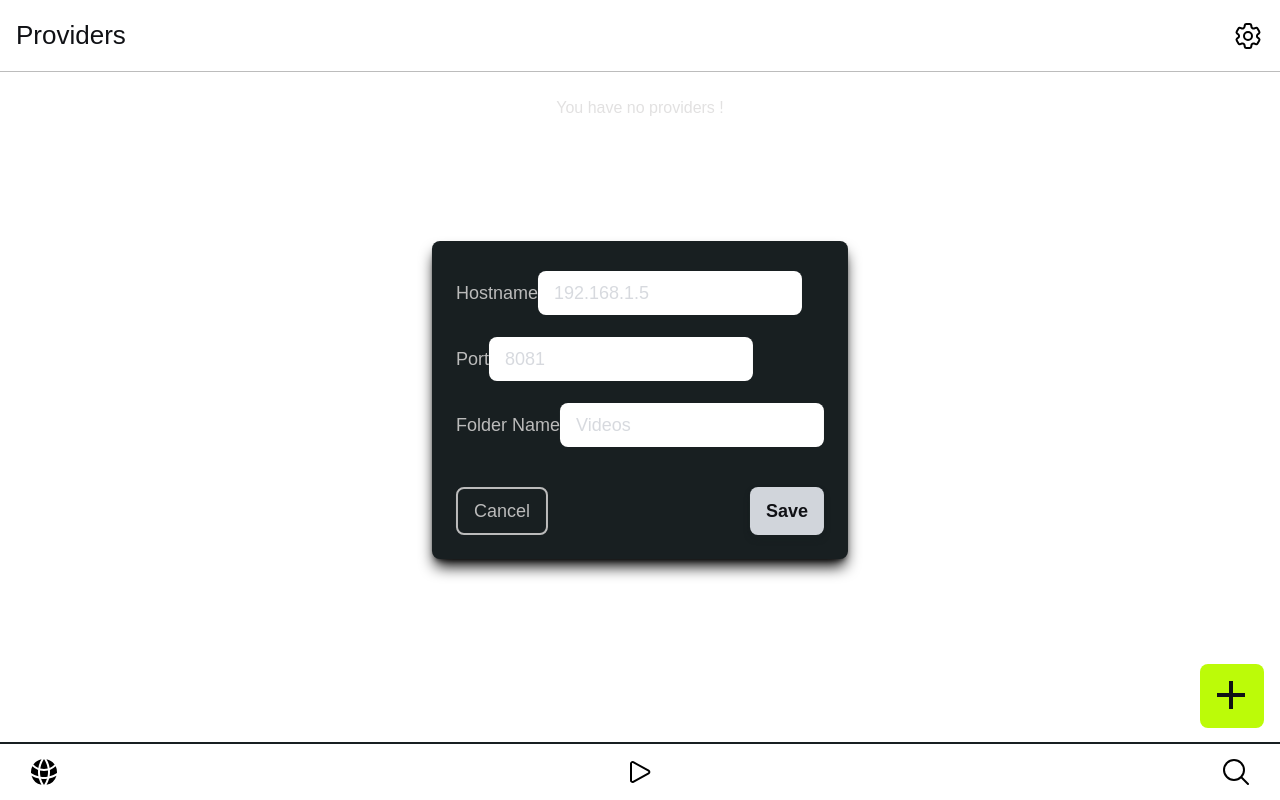
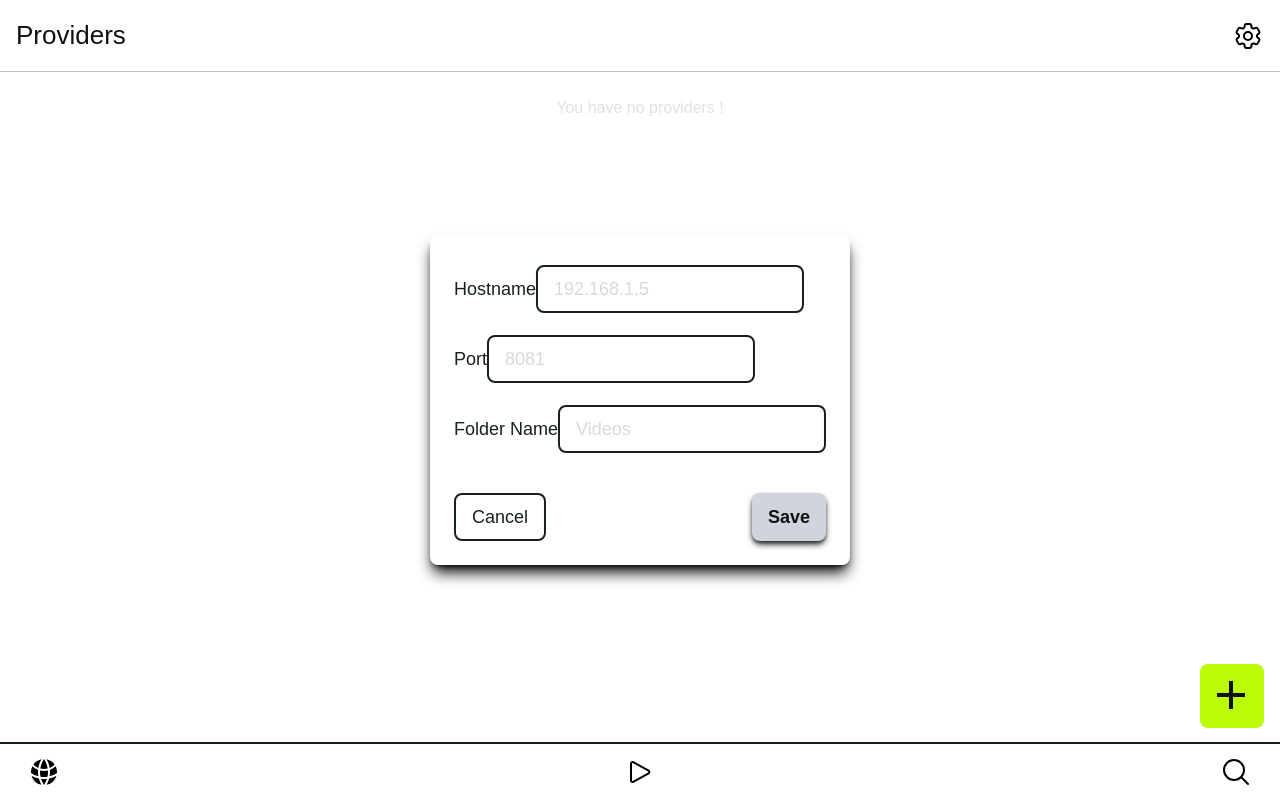
Before and after one commit to dagimg-dot/Vertideo, a React (Vite) app in the folder frontend/: page /provider in a window 1280 px wide. Both pictures are taken after a click on the button 1232 px from the left and 696 px from the top of the page. Built offline with nearby package versions, Linux system fonts and the light colour scheme.

Commit message:
add css stylings for dark and light mode

```diff
--- a/frontend/src/components/AddProviderModal.jsx
+++ b/frontend/src/components/AddProviderModal.jsx
@@ -118,7 +118,7 @@ const AddProviderModal = ({ toggleModal, _formData }) => {
   };
 
   return (
-    <div className="absolute left-1/2 top-1/2 -translate-x-1/2 -translate-y-1/2 p-6 bg-[#181f21] rounded-lg text-lg text-[#bbb] shadow-lg shadow-black">
+    <div className="absolute left-1/2 top-1/2 -translate-x-1/2 -translate-y-1/2 p-6 bg-white dark:bg-[#181f21] rounded-lg text-lg text-[#181f21] dark:text-[#bbb] shadow-lg shadow-black">
       <form className="flex flex-col gap-4" onSubmit={handleSaveClick}>
         <div>
           <label>Hostname</label>
@@ -127,7 +127,7 @@ const AddProviderModal = ({ toggleModal, _formData }) => {
             name="hostname"
             value={formData.hostname}
             placeholder="192.168.1.5"
-            className=" placeholder:opacity-40"
+            className=" placeholder:opacity-40 border-2 border-[#181f21] dark:border-[#bbb] bg-white dark:bg-[#181f21]"
             onChange={handleChange}
           />
           {formErrors.hostname && <Error message={formErrors.hostname} />}
@@ -139,7 +139,7 @@ const AddProviderModal = ({ toggleModal, _formData }) => {
             name="port"
             value={formData.port}
             placeholder="8081"
-            className=" placeholder:opacity-40"
+            className=" placeholder:opacity-40 border-2 border-[#181f21] dark:border-[#bbb] bg-white dark:bg-[#181f21] "
             onChange={handleChange}
           />
           {formErrors.port && <Error message={formErrors.port} />}
@@ -151,14 +151,14 @@ const AddProviderModal = ({ toggleModal, _formData }) => {
             name="foldername"
             value={formData.foldername}
             placeholder="Videos"
-            className=" placeholder:opacity-40"
+            className=" placeholder:opacity-40 border-2 border-[#181f21] dark:border-[#bbb] bg-white dark:bg-[#181f21]"
             onChange={handleChange}
           />
           {formErrors.foldername && <Error message={formErrors.foldername} />}
         </div>
         <div className="flex justify-between mt-6">
           <button
-            className=" border-2 border-[#bbb] px-4 py-2 rounded-lg"
+            className=" border-2 border-[#181f21] dark:border-[#bbb] px-4 py-2 rounded-lg"
             onClick={toggleModal}
           >
             Cancel
```
